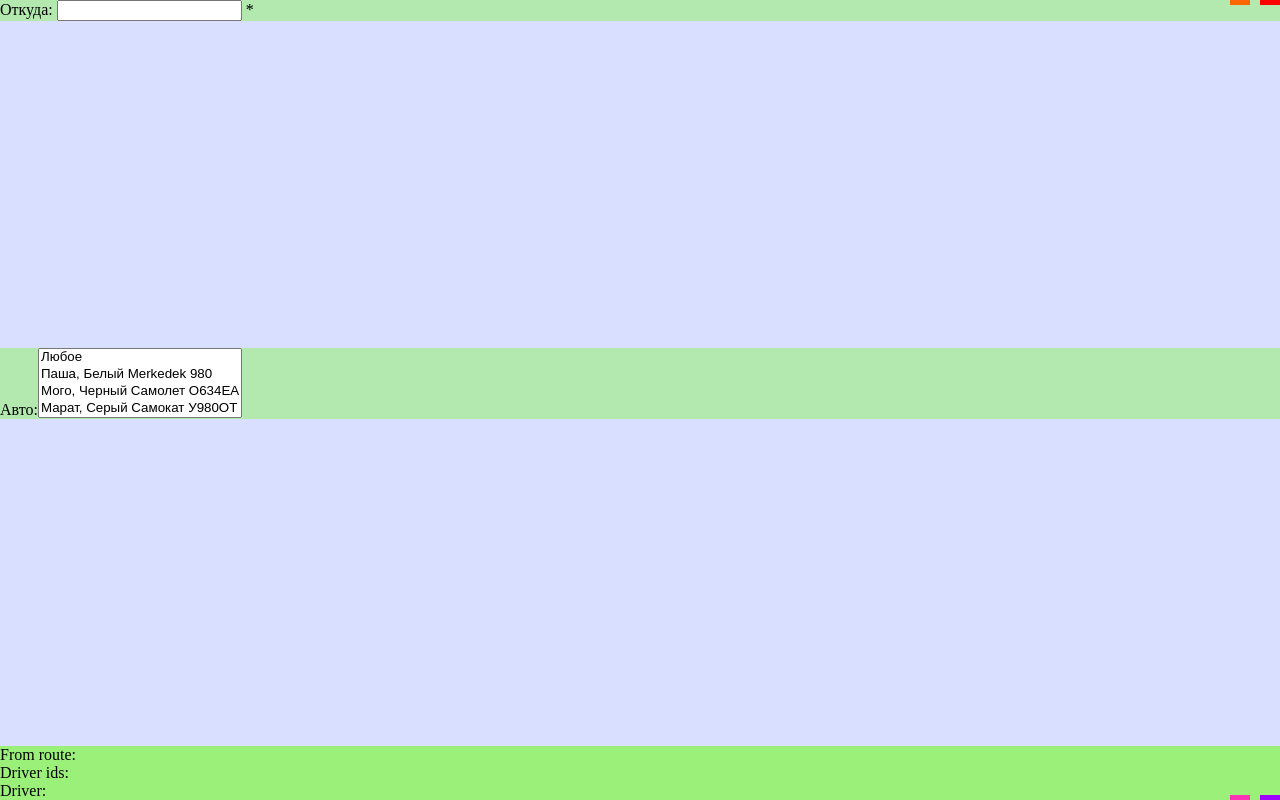
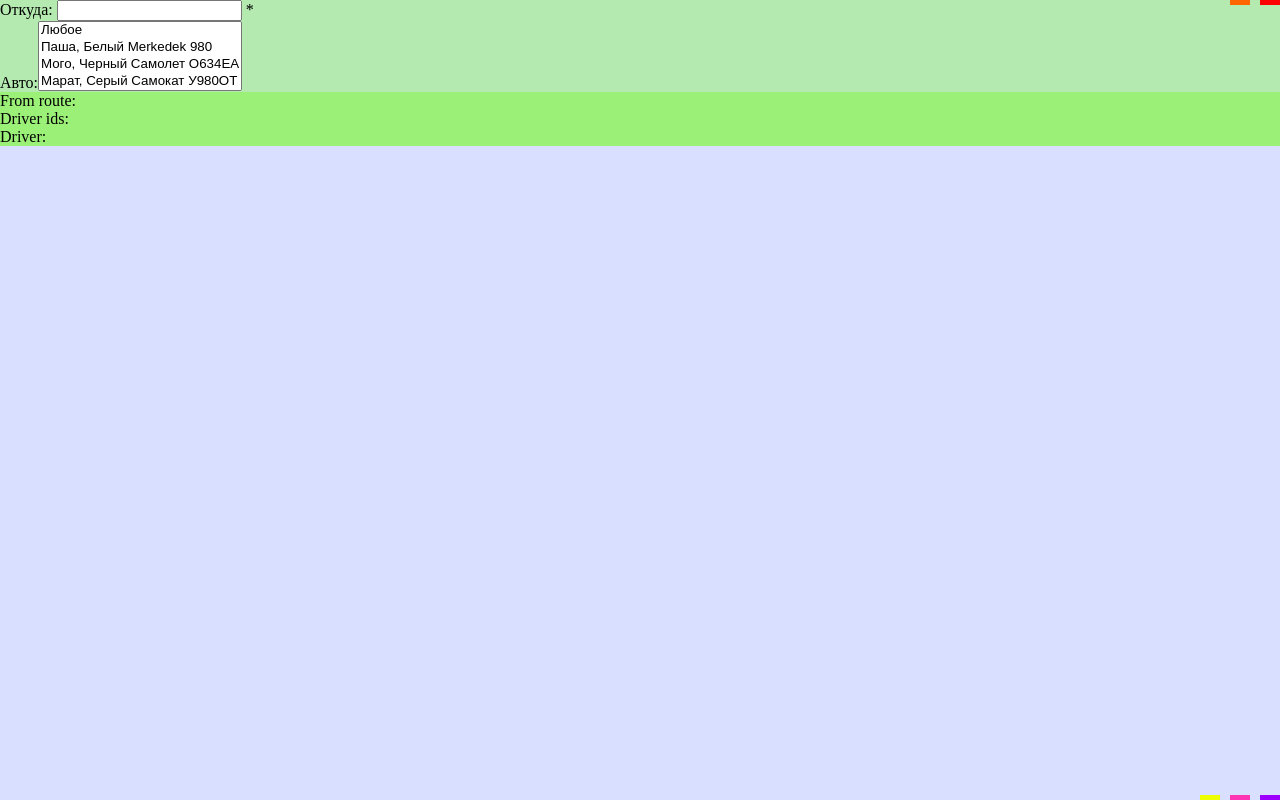
Before and after one commit to mansMS/taxi-front, a React (Vite) app: page / in a window 1280 px wide. Built offline with nearby package versions, Linux system fonts and the light colour scheme.

Commit message:
chore: attempt to create pwa 25

```diff
--- a/package.json
+++ b/package.json
@@ -14,7 +14,8 @@
   },
   "dependencies": {
     "react": "^19.1.1",
-    "react-dom": "^19.1.1"
+    "react-dom": "^19.1.1",
+    "sass": "^1.94.0"
   },
   "devDependencies": {
     "@eslint/js": "^9.36.0",
--- a/src/App.css
+++ b/src/App.css
@@ -63,12 +63,14 @@
 }
 
 .qwe1,
-.qwe3 {
+.qwe3,
+.qwe5 {
   position: fixed;
 }
 
 .qwe2,
-.qwe4 {
+.qwe4,
+.qwe6 {
   position: absolute;
 }
 
@@ -99,3 +101,17 @@
   right: 30px;
   background-color: rgb(255, 52, 181);
 }
+
+.qwe5 {
+  height: env(safe-area-inset-top);
+  top: -20px;
+  right: 60px;
+  background-color: rgb(223, 215, 220);
+}
+
+.qwe6 {
+  height: env(safe-area-inset-bottom);
+  bottom: 0px;
+  right: 60px;
+  background-color: rgb(238, 255, 0);
+}
--- a/src/App.jsx
+++ b/src/App.jsx
@@ -63,6 +63,8 @@ function App() {
       <div className='qwe qwe2'></div>
       <div className='qwe qwe3'></div>
       <div className='qwe qwe4'></div>
+      <div className='qwe qwe5'></div>
+      <div className='qwe qwe6'></div>
       <div>
         <span >Откуда:</span> <input value={fromRoute} onChange={updateFromRoute} /> <span>*</span>
       </div>
--- a/src/index.css
+++ b/src/index.scss
@@ -76,9 +76,14 @@ div {
   padding: 10px;
 } */
 
+:root {
+  // --top-ind: var(env(safe-area-inset-top), 0);
+  --top-indent: env(safe-area-inset-top);
+}
+
 html {
-  min-height: calc(100% + env(safe-area-inset-top));
-  /* height: 100%; */
+  min-height: calc(100% + var(--top-indent));
+  // min-height: var(--top-ind);
   /* background-color: rgba(255, 0, 0, 0.152); */
   /*
   padding: env(safe-area-inset-top) env(safe-area-inset-right) env(safe-area-inset-bottom) env(safe-area-inset-left);
@@ -91,11 +96,6 @@ html {
 
 body {
   height: 100%;
-  position: fixed;
-  left: 0;
-  top: 0;
-  right: 0;
-  bottom: 0;
   margin: 0;
   background-color: rgba(0, 51, 255, 0.152);
 }
--- a/src/main.jsx
+++ b/src/main.jsx
@@ -2,7 +2,7 @@ import { StrictMode } from 'react'
 import { createRoot } from 'react-dom/client'
 import App from './App.jsx'
 
-import './index.css'
+import './index.scss'
 
 if ('serviceWorker' in navigator) {
   window.addEventListener('load', () => {
```
Also changed, not shown: manifest.json, 2 other files (tests, documents, lock files or other folders).
